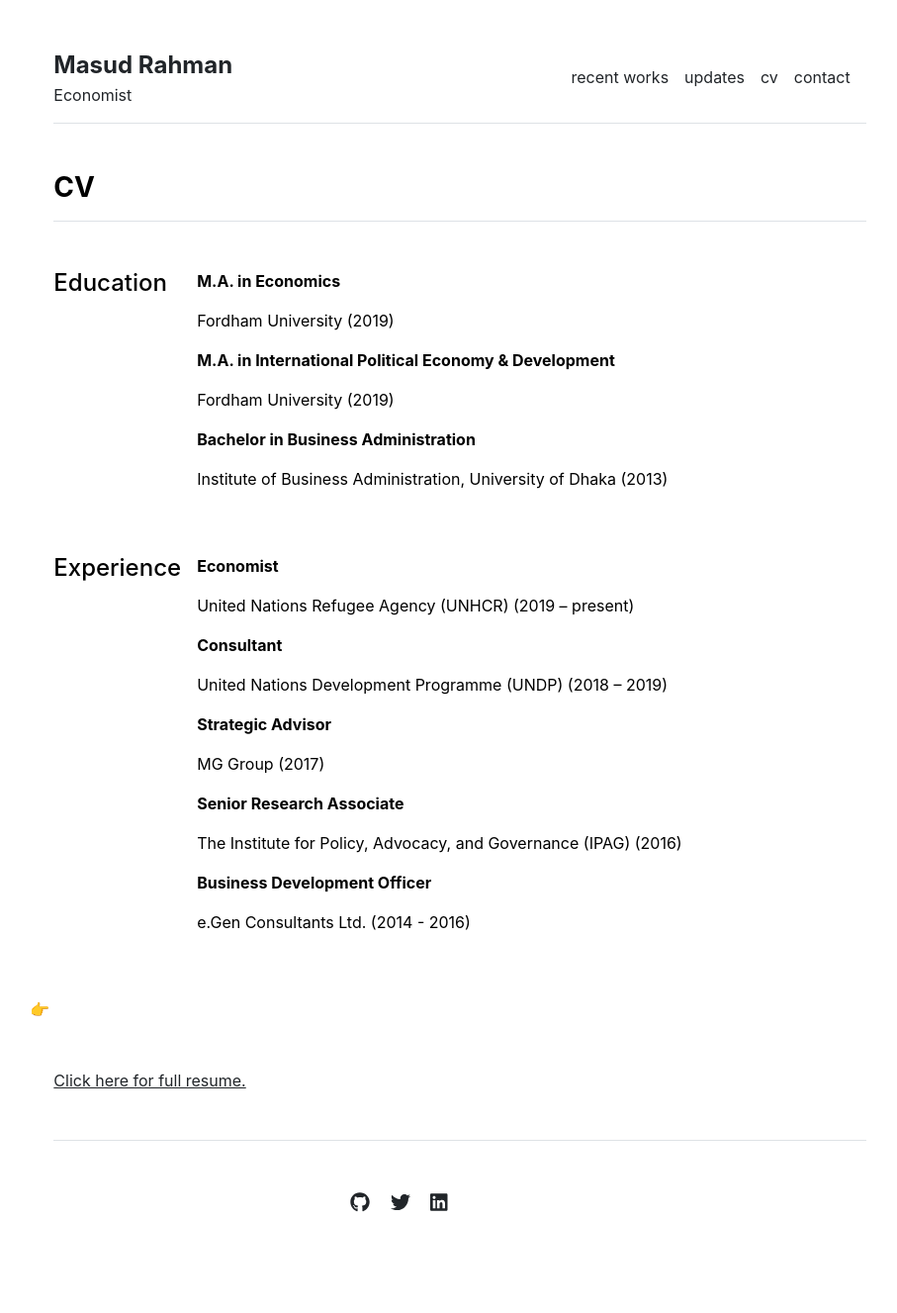
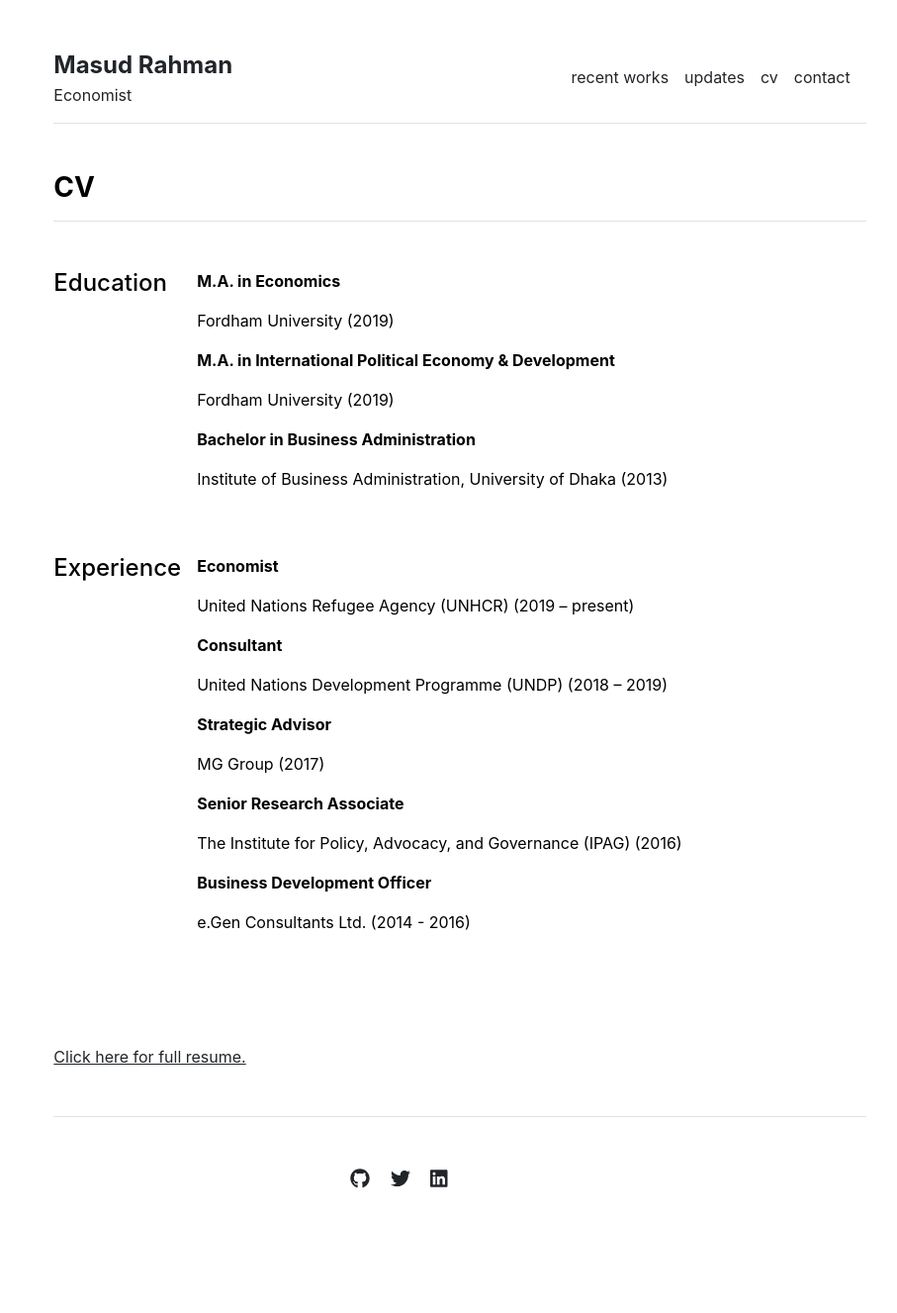
Before and after one commit to masud90/masud90.github.io, a Jekyll site: the page built from cv.md, in a window 1280 px wide. Shown: the whole page at 99% size, without its empty margins (175-1082 px from the left). Built offline with Jekyll 4.4.1, drawn with Linux system fonts in a browser that asks for light colours; after the commit the page ends 1303 px from its top, so only the background shows below that.

```diff
--- a/_layouts/cv.html
+++ b/_layouts/cv.html
@@ -30,5 +30,5 @@ layout: default
       </div>
     </div>
   </div>
-  👉️<a href="/publications/1501.07274.pdf">Click here for full resume. </a>
+  <a href="/publications/1501.07274.pdf">Click here for full resume. </a>
 </div>
```
